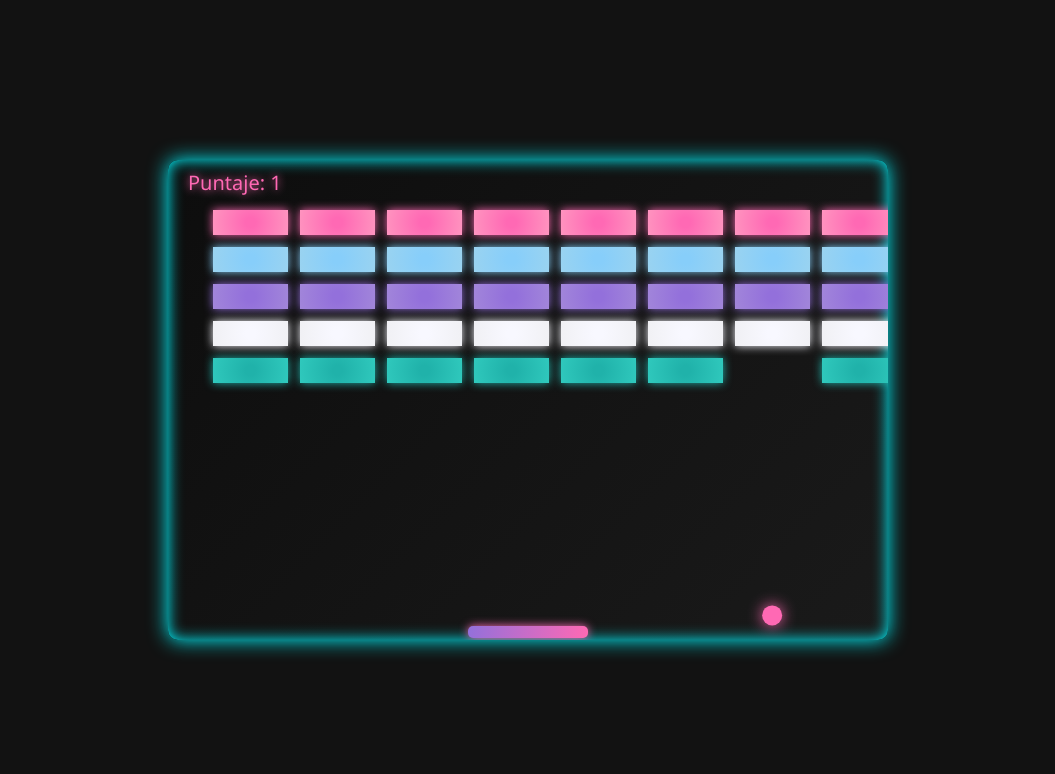
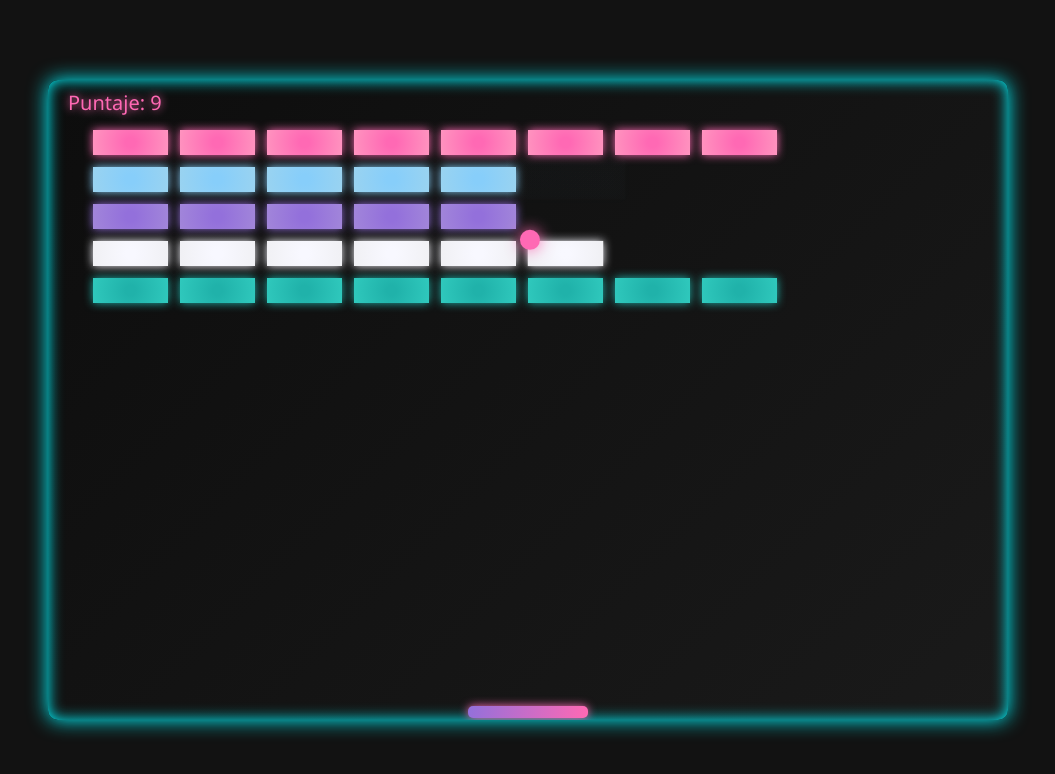
Before and after one commit to danerytoledo/atari-breakoutdgtr, a plain HTML site: page index.html in a window 1280 px wide. Shown: the whole page, without its empty margins (112-1167 px from the left). Drawn offline with Linux system fonts and the light colour scheme.

Commit message:
Ampliar espacio del área de juego

```diff
--- a/index.html
+++ b/index.html
@@ -7,7 +7,7 @@
   <link rel="stylesheet" href="style.css" />
 </head>
 <body>
-  <canvas id="gameCanvas" width="720" height="480"></canvas>
+  <canvas id="gameCanvas" width="960" height="640"></canvas>
   <script src="script.js"></script>
 </body>
 </html>
```
